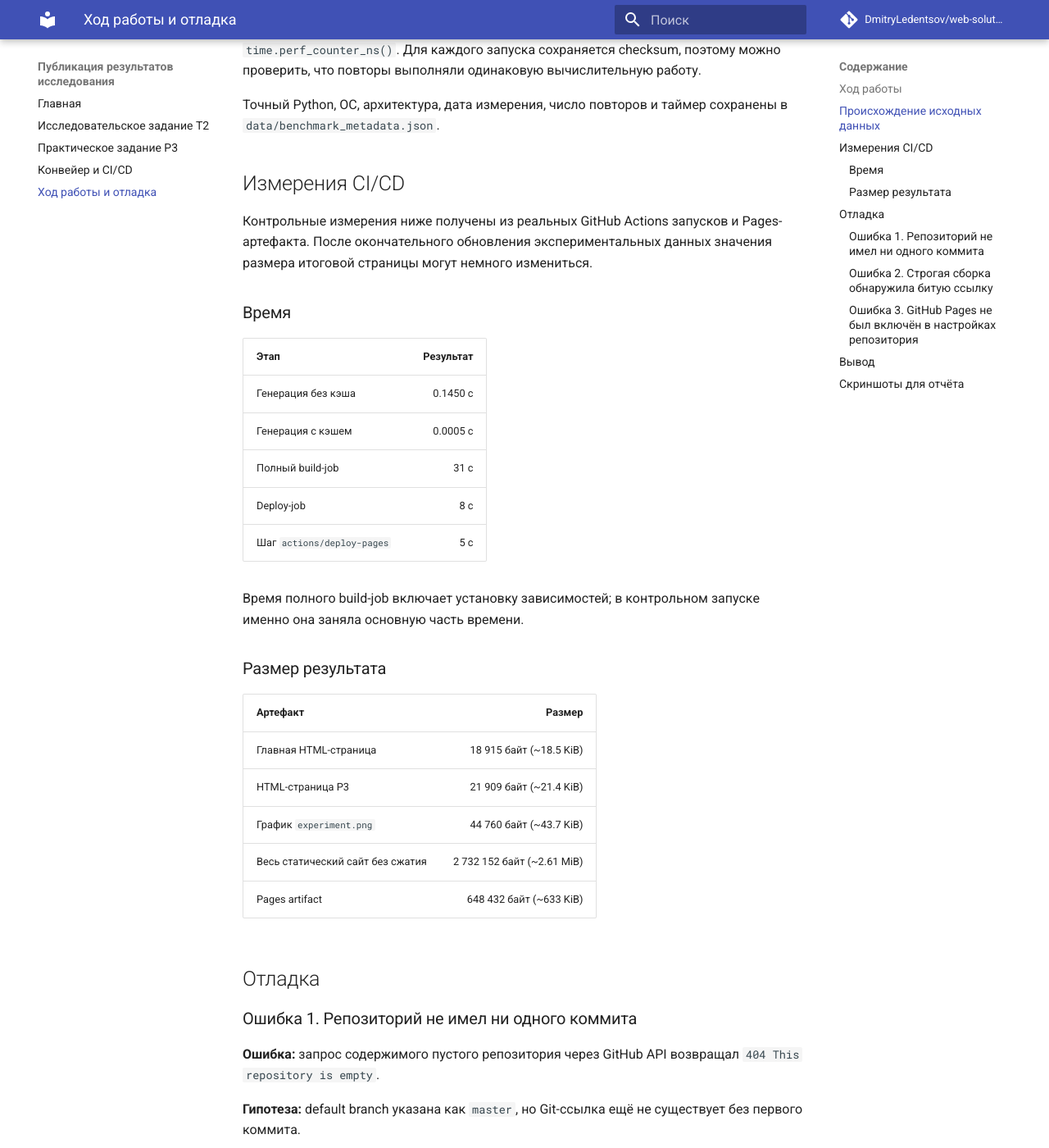
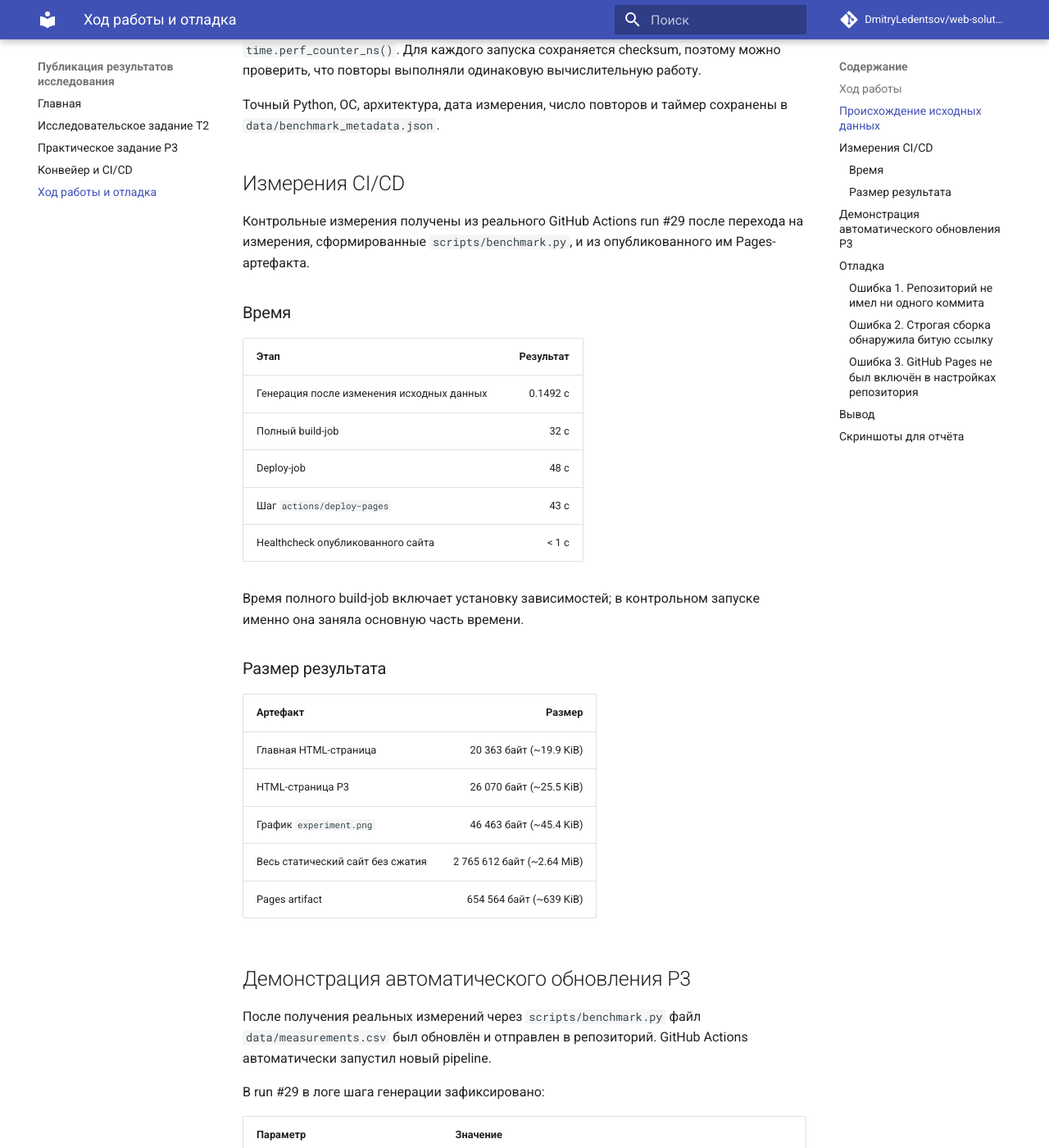
Before and after one commit to DmitryLedentsov/web-solutions-lab-1, an MkDocs documentation site: the page built from docs/report.md, in a window 1280 px wide and 1400 px high, scrolled down 930 px. Shown: the whole window at 82% size. Built offline with MkDocs 1.6.1 and Material for MkDocs 9.7.7, drawn with Linux system fonts in a browser that asks for light colours; comment, search, counter and statistics services are not loaded; some of the changed text lies outside the part shown.

Commit message:
docs: record real benchmark CI results

```diff
--- a/docs/report.md
+++ b/docs/report.md
@@ -27,17 +27,17 @@ total += (i * i + 3 * i) % 97
 
 ## Измерения CI/CD
 
-Контрольные измерения ниже получены из реальных GitHub Actions запусков и Pages-артефакта. После окончательного обновления экспериментальных данных значения размера итоговой страницы могут немного измениться.
+Контрольные измерения получены из реального GitHub Actions run #29 после перехода на измерения, сформированные `scripts/benchmark.py`, и из опубликованного им Pages-артефакта.
 
 ### Время
 
 | Этап | Результат |
 |---|---:|
-| Генерация без кэша | 0.1450 с |
-| Генерация с кэшем | 0.0005 с |
-| Полный build-job | 31 с |
-| Deploy-job | 8 с |
-| Шаг `actions/deploy-pages` | 5 с |
+| Генерация после изменения исходных данных | 0.1492 с |
+| Полный build-job | 32 с |
+| Deploy-job | 48 с |
+| Шаг `actions/deploy-pages` | 43 с |
+| Healthcheck опубликованного сайта | < 1 с |
 
 Время полного build-job включает установку зависимостей; в контрольном запуске именно она заняла основную часть времени.
 
@@ -45,11 +45,28 @@ total += (i * i + 3 * i) % 97
 
 | Артефакт | Размер |
 |---|---:|
-| Главная HTML-страница | 18 915 байт (~18.5 KiB) |
-| HTML-страница P3 | 21 909 байт (~21.4 KiB) |
-| График `experiment.png` | 44 760 байт (~43.7 KiB) |
-| Весь статический сайт без сжатия | 2 732 152 байт (~2.61 MiB) |
-| Pages artifact | 648 432 байт (~633 KiB) |
+| Главная HTML-страница | 20 363 байт (~19.9 KiB) |
+| HTML-страница P3 | 26 070 байт (~25.5 KiB) |
+| График `experiment.png` | 46 463 байт (~45.4 KiB) |
+| Весь статический сайт без сжатия | 2 765 612 байт (~2.64 MiB) |
+| Pages artifact | 654 564 байт (~639 KiB) |
+
+## Демонстрация автоматического обновления P3
+
+После получения реальных измерений через `scripts/benchmark.py` файл `data/measurements.csv` был обновлён и отправлен в репозиторий. GitHub Actions автоматически запустил новый pipeline.
+
+В run #29 в логе шага генерации зафиксировано:
+
+| Параметр | Значение |
+|---|---|
+| Режим генерации | `generation_mode=compute` |
+| Время генерации | 0.1492 с |
+| SHA-256 набора данных | `bda1de516d3928dd8a3f19aca3f18d0c5516d40656e22d4053df413f63aa03bf` |
+| `mkdocs build --strict` | успешно |
+| Deploy GitHub Pages | успешно |
+| Healthcheck страницы P3 и графика | успешно |
+
+Таким образом, изменение исходных измерений изменило ключ кэша, вызвало реальный пересчёт таблицы и графика и привело к автоматической публикации новой версии сайта.
 
 ## Отладка
 
```
